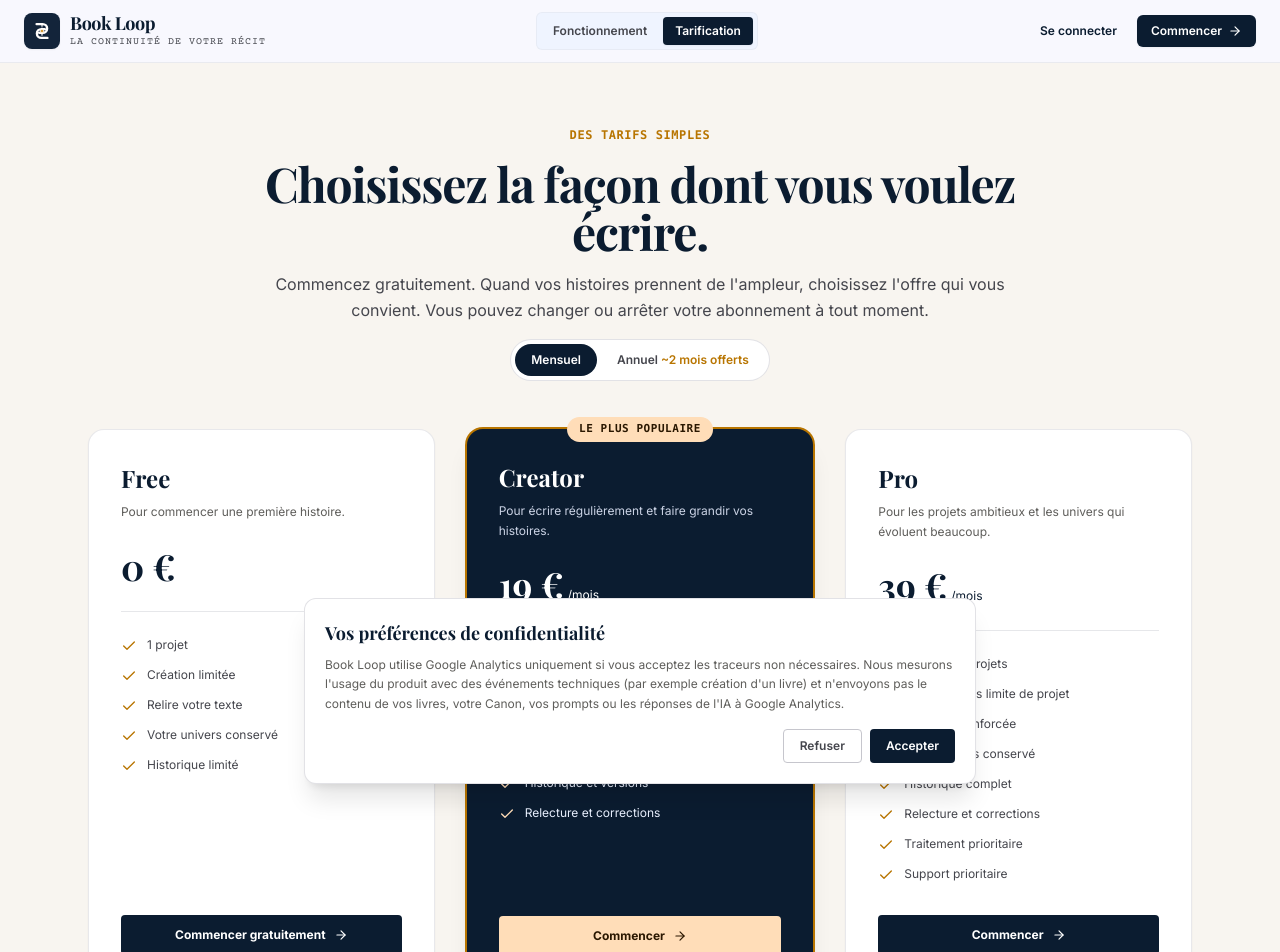
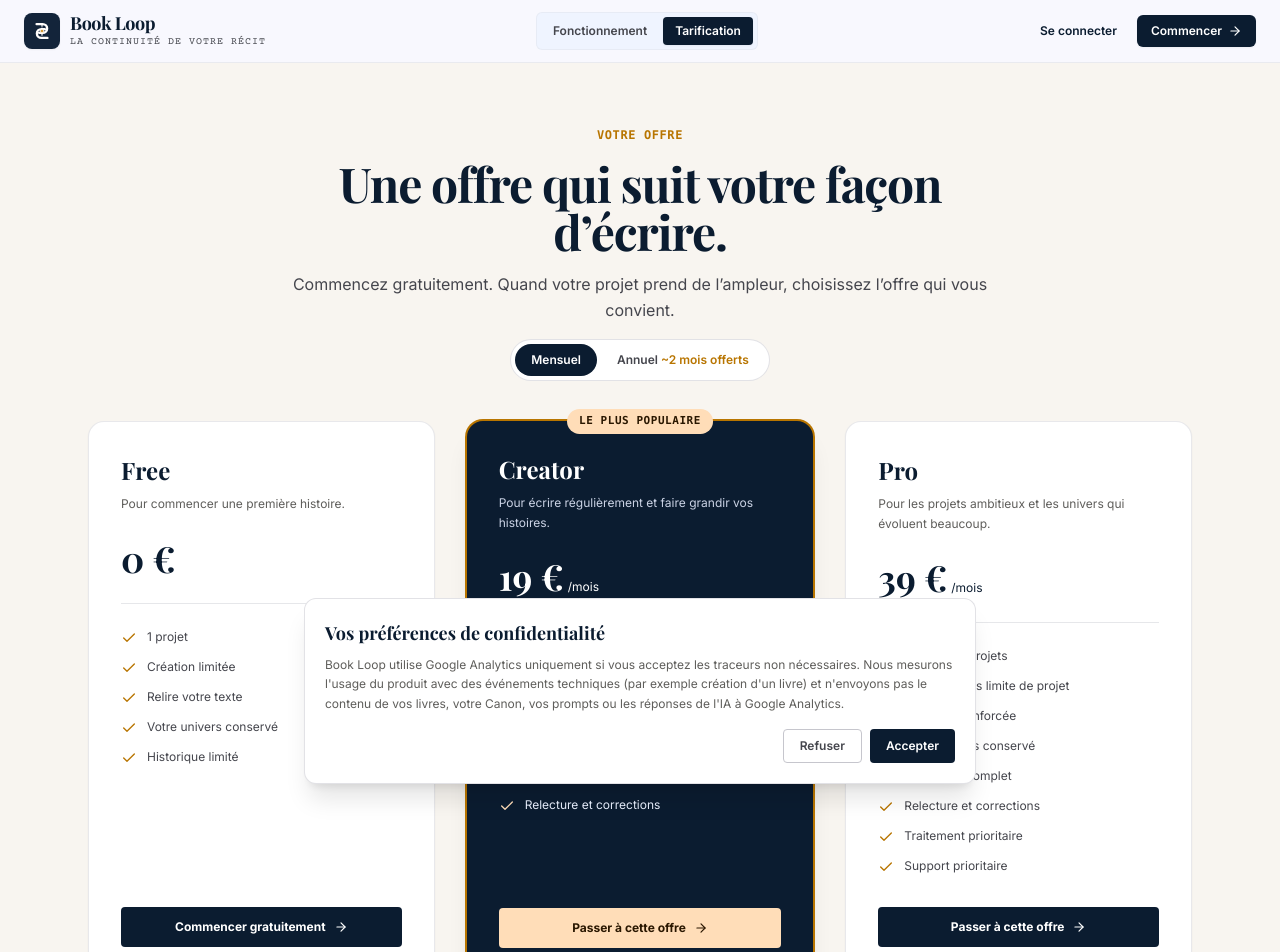
Before and after one commit to Fkr-etu/ai-book-loop, a Next.js app in the folder web/: page /pricing in a window 1280 px wide. Shown: the top 952 px of the page. Built offline with nearby package versions, Linux system fonts and the light colour scheme; no server answers; a web font is replaced by a local one.

Commit message:
fix: show current plan on pricing page

```diff
--- a/web/src/app/pricing/page.tsx
+++ b/web/src/app/pricing/page.tsx
@@ -1,10 +1,11 @@
 "use client";
 
-import React, { useState } from "react";
+import React, { useEffect, useState } from "react";
 import { useRouter } from "next/navigation";
 import { Navbar } from "@/components/Navbar";
 import { ArrowRight, Check, Loader2 } from "lucide-react";
 import { getApiClient } from "@/services/api";
+import type { BackendSubscriptionPlan } from "@/types/api";
 
 const plans = [
   { id: "free", name: "Free", subtitle: "Pour commencer une première histoire.", monthlyPrice: 0, yearlyPrice: 0, features: ["1 projet", "Création limitée", "Relire votre texte", "Votre univers conservé", "Historique limité"], popular: false },
@@ -14,15 +15,28 @@
 
 export default function PricingPage() {
   const [billingCycle, setBillingCycle] = useState<"monthly" | "yearly">("monthly");
+  const [currentPlan, setCurrentPlan] = useState<BackendSubscriptionPlan | null>(null);
   const [loadingPlan, setLoadingPlan] = useState<string | null>(null);
   const [error, setError] = useState<string | null>(null);
   const router = useRouter();
 
+  useEffect(() => {
+    let active = true;
+    void getApiClient().getCurrentUser().then((user) => {
+      if (active) setCurrentPlan(user?.plan ?? null);
+    }).catch(() => {
+      if (active) setCurrentPlan(null);
+    });
+    return () => { active = false; };
+  }, []);
+
   async function startCheckout(planId: string) {
     if (planId === "free") {
+      if (currentPlan === "free") return;
       router.push("/register");
       return;
     }
+    if (planId === currentPlan) return;
     setLoadingPlan(planId);
     setError(null);
     try {
@@ -41,14 +55,23 @@
     }
   }
 
+  const currentPlanName = plans.find((plan) => plan.id === currentPlan)?.name;
+
   return (
     <div className="min-h-screen bg-[#f8f5f0] text-[#0f172a] font-inter">
       <Navbar />
-      <main className="max-w-6xl mx-auto px-4 sm:px-6 py-12 md:py-16 space-y-12">
+      <main className="max-w-6xl mx-auto px-4 sm:px-6 py-12 md:py-16 space-y-10">
         <header className="text-center max-w-3xl mx-auto space-y-4">
-          <p className="text-xs font-mono font-bold text-[#b87500] uppercase tracking-wider">Des tarifs simples</p>
-          <h1 className="font-playfair text-4xl sm:text-5xl font-bold text-[#0b1c30] tracking-tight">Choisissez la façon dont vous voulez écrire.</h1>
-          <p className="text-sm sm:text-base text-[#45464d] leading-relaxed">Commencez gratuitement. Quand vos histoires prennent de l'ampleur, choisissez l'offre qui vous convient. Vous pouvez changer ou arrêter votre abonnement à tout moment.</p>
+          <p className="text-xs font-mono font-bold text-[#b87500] uppercase tracking-wider">Votre offre</p>
+          <h1 className="font-playfair text-4xl sm:text-5xl font-bold text-[#0b1c30] tracking-tight">Une offre qui suit votre façon d’écrire.</h1>
+          {currentPlanName ? (
+            <div className="mx-auto max-w-xl rounded-xl bg-white border border-[#c6c6cd]/40 px-5 py-4 text-left shadow-xs">
+              <p className="text-sm text-[#0b1c30] font-semibold">Vous bénéficiez actuellement de l’offre {currentPlanName}.</p>
+              <p className="text-xs text-[#5f5e5b] mt-1">Vous pouvez passer à une offre supérieure quand votre projet le demande.</p>
+            </div>
+          ) : (
+            <p className="text-sm sm:text-base text-[#45464d] leading-relaxed">Commencez gratuitement. Quand votre projet prend de l’ampleur, choisissez l’offre qui vous convient.</p>
+          )}
           <div className="inline-flex items-center gap-1 rounded-full bg-white border border-[#c6c6cd]/50 p-1 text-xs font-semibold">
             <button type="button" onClick={() => setBillingCycle("monthly")} className={`px-4 py-2 rounded-full ${billingCycle === "monthly" ? "bg-[#0b1c30] text-white" : "text-[#45464d]"}`}>Mensuel</button>
             <button type="button" onClick={() => setBillingCycle("yearly")} className={`px-4 py-2 rounded-full ${billingCycle === "yearly" ? "bg-[#0b1c30] text-white" : "text-[#45464d]"}`}>Annuel <span className="text-[#b87500]">~2 mois offerts</span></button>
@@ -61,9 +84,12 @@
             const price = billingCycle === "monthly" ? plan.monthlyPrice : plan.yearlyPrice;
             const monthlyEquivalent = plan.yearlyPrice > 0 ? Math.round(plan.yearlyPrice / 12) : 0;
             const loading = loadingPlan === plan.id;
+            const isCurrent = currentPlan === plan.id;
+            const isUpgrade = currentPlan === "free" && (plan.id === "creator" || plan.id === "pro");
             return (
               <article key={plan.id} className={`rounded-2xl p-6 sm:p-8 flex flex-col justify-between relative ${plan.popular ? "bg-[#0b1c30] text-white shadow-xl ring-2 ring-[#b87500]" : "bg-white text-[#0b1c30] border border-[#c6c6cd]/40 shadow-xs"}`}>
                 {plan.popular && <div className="absolute -top-3 left-1/2 -translate-x-1/2 bg-[#ffddb8] text-[#2a1700] text-[11px] font-mono font-bold px-3 py-1 rounded-full uppercase tracking-wider whitespace-nowrap">Le plus populaire</div>}
+                {isCurrent && <div className={`absolute top-4 right-4 text-[10px] font-mono font-bold uppercase tracking-wider ${plan.popular ? "text-[#ffddb8]" : "text-[#b87500]"}`}>Votre offre</div>}
                 <div>
                   <h2 className="font-playfair text-2xl font-bold">{plan.name}</h2>
                   <p className={`text-xs mt-2 leading-relaxed ${plan.popular ? "text-[#cbd3e5]" : "text-[#5f5e5b]"}`}>{plan.subtitle}</p>
@@ -74,9 +100,9 @@
                     {plan.features.map((feature) => <li key={feature} className="flex items-start gap-2.5 text-xs leading-normal"><Check className={`w-4 h-4 shrink-0 mt-0.5 ${plan.popular ? "text-[#ffddb8]" : "text-[#b87500]"}`} /><span className={plan.popular ? "text-[#eaf1ff]" : "text-[#45464d]"}>{feature}</span></li>)}
                   </ul>
                 </div>
-                <button type="button" onClick={() => void startCheckout(plan.id)} disabled={loading} className={`w-full py-3 rounded text-xs font-bold flex items-center justify-center gap-2 disabled:opacity-60 ${plan.popular ? "bg-[#ffddb8] text-[#2a1700] hover:bg-[#ffb95e]" : "bg-[#0b1c30] text-white hover:bg-[#131b2e]"}`}>
-                  {loading ? <Loader2 className="w-3.5 h-3.5 animate-spin" /> : plan.id === "free" ? "Commencer gratuitement" : "Commencer"}
-                  {!loading && <ArrowRight className="w-3.5 h-3.5" />}
+                <button type="button" onClick={() => void startCheckout(plan.id)} disabled={loading || isCurrent} className={`w-full py-3 rounded text-xs font-bold flex items-center justify-center gap-2 disabled:opacity-60 ${isCurrent ? "bg-[#e8e5df] text-[#5f5e5b] cursor-default" : plan.popular ? "bg-[#ffddb8] text-[#2a1700] hover:bg-[#ffb95e]" : "bg-[#0b1c30] text-white hover:bg-[#131b2e]"}`}>
+                  {loading ? <Loader2 className="w-3.5 h-3.5 animate-spin" /> : isCurrent ? "Offre actuelle" : currentPlan && isUpgrade ? "Passer à Creator" : plan.id === "free" ? "Commencer gratuitement" : "Passer à cette offre"}
+                  {!loading && !isCurrent && <ArrowRight className="w-3.5 h-3.5" />}
                 </button>
               </article>
             );
```
